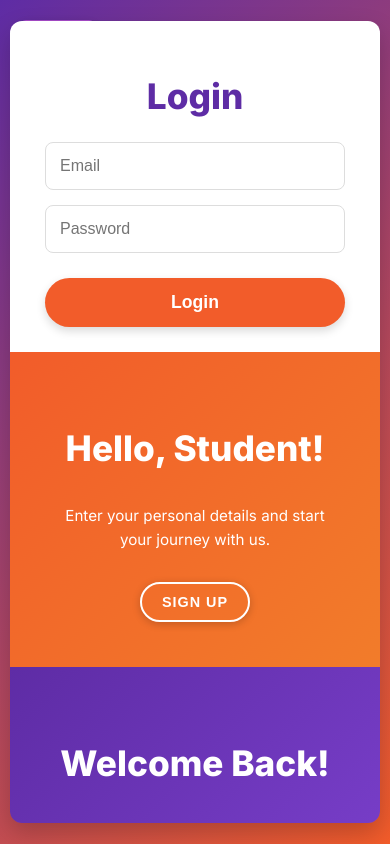
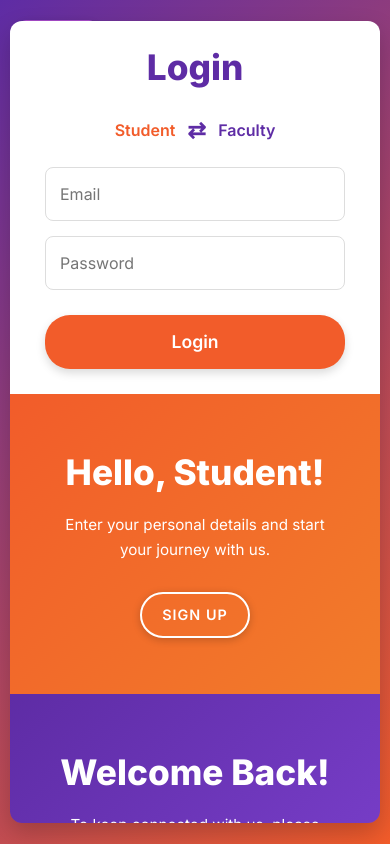
Before and after one commit to pritulsingh/iiitn-frontend, a React (Vite) app: page /auth in a window 390 px wide. Built offline with nearby package versions, Linux system fonts and the light colour scheme.

Commit message:
final frontend

```diff
--- a/package.json
+++ b/package.json
@@ -10,6 +10,7 @@
     "preview": "vite preview"
   },
   "dependencies": {
+    "bootstrap": "^5.3.7",
     "lucide-react": "^0.539.0",
     "react": "^19.1.1",
     "react-dom": "^19.1.1",
--- a/src/css/AuthPage.css
+++ b/src/css/AuthPage.css
@@ -1,10 +1,43 @@
+/*
+ * Updated CSS for the authentication panel.
+ *
+ * This version introduces CSS custom properties for better maintainability and
+ * readability while preserving all original functionality and design.
+ */
+
 /* Import Inter font from Google Fonts */
 @import url('https://fonts.googleapis.com/css2?family=Inter:wght@400;600;700;800&display=swap');
 
-/* Base styles for the entire page, ensuring full viewport coverage */
+/* --- CSS Variables --- */
+/*
+ * Define a centralized color palette and other reusable values.
+ * This makes it much easier to update the theme later.
+ */
+:root {
+    --primary-purple: #5E2CA5;
+    --primary-orange: #F25C2A;
+    --dark-purple-gradient-start: #5E2CA5;
+    --dark-purple-gradient-end: #7e42d1;
+    --orange-gradient-start: #F25C2A;
+    --orange-gradient-end: #f27c2a;
+    --hover-orange: #e04b1e;
+    --background-gradient-start: #5E2CA5;
+    --background-gradient-end: #F25C2A;
+    --text-color-dark: #5E2CA5;
+    --border-color-light: #ddd;
+    --button-shadow: rgba(0,0,0,0.15);
+    --panel-shadow: rgba(0,0,0,0.2);
+    --border-radius: 12px;
+    --button-radius: 25px;
+    --font-family: 'Inter', sans-serif;
+    --transition-speed: 0.6s;
+    --cubic-bezier: cubic-bezier(0.68, -0.55, 0.265, 1.55);
+}
+
+/* --- Global & Base Styles --- */
 body {
     margin: 0;
-    font-family: 'Inter', sans-serif;
+    font-family: var(--font-family);
     -webkit-font-smoothing: antialiased;
     -moz-osx-font-smoothing: grayscale;
 }
@@ -13,62 +46,61 @@ body {
     display: flex;
     justify-content: center;
     align-items: center;
-    min-height: 100vh; /* Takes full viewport height */
-    background: linear-gradient(135deg, #5E2CA5, #F25C2A); /* Main background gradient with new colors */
-    overflow: hidden; /* Hides content outside during transitions */
-    width: 100vw; /* Ensure it covers full width too */
+    min-height: 100vh;
+    background: linear-gradient(135deg, var(--background-gradient-start), var(--background-gradient-end));
+    overflow: hidden;
+    width: 100vw;
 }
 
-/* Container for the authentication panel */
+/* --- Main Panel Layout --- */
 .auth-panel {
     position: relative;
-    width: 80vw; /* Responsive width */
-    max-width: 900px; /* Max width for large screens */
-    height: 550px; /* Fixed height for consistent sliding */
+    width: 80vw;
+    max-width: 900px;
+    height: 550px;
     background-color: white;
-    border-radius: 12px;
-    box-shadow: 0 10px 25px rgba(0,0,0,0.2);
-    overflow: hidden; /* Crucial for hiding the non-active view */
+    border-radius: var(--border-radius);
+    box-shadow: 0 10px 25px var(--panel-shadow);
+    overflow: hidden;
 }
 
-/* The container that holds both the LoginView and SignUpView */
-/* It will slide horizontally to reveal the active view */
 .views-wrapper {
     display: flex;
-    width: 200%; /* Holds two 100% width views side-by-side */
+    width: 200%;
     height: 100%;
-    transition: transform 0.6s cubic-bezier(0.68, -0.55, 0.265, 1.55);
+    transition: transform var(--transition-speed) var(--cubic-bezier);
 }
 
-/* Each individual full authentication view (login or signup) */
+/* Each full authentication view (login or signup) */
 .auth-view {
-    width: 50%; /* Each view takes half of the 200% wrapper, effectively 100% of auth-panel */
+    width: 50%;
     height: 100%;
-    display: flex; /* Arranges its form and overlay sections horizontally */
-    flex-shrink: 0; /* Prevents shrinking when flex items try to fit */
+    display: flex;
+    flex-shrink: 0;
 }
 
-/* Styling for the form and overlay sections within each auth-view */
-.form-section, .overlay-section {
-    width: 50%; /* Each takes half of the auth-view */
+/* --- Form and Overlay Sections --- */
+.form-section,
+.overlay-section {
+    width: 50%;
     height: 100%;
     display: flex;
     justify-content: center;
     align-items: center;
     padding: 40px;
-    box-sizing: border-box; /* Includes padding in element's total width */
+    box-sizing: border-box;
 }
 
 /* Specific gradients for the overlay sections */
 .signup-prompt-overlay {
-    background: linear-gradient(135deg, #F25C2A, #f27c2a); /* Orange gradient for Sign Up prompt */
+    background: linear-gradient(135deg, var(--orange-gradient-start), var(--orange-gradient-end));
 }
 
 .login-prompt-overlay {
-    background: linear-gradient(135deg, #5E2CA5, #7e42d1); /* Purple gradient for Login prompt */
+    background: linear-gradient(135deg, var(--dark-purple-gradient-start), var(--dark-purple-gradient-end));
 }
 
-/* Styling for the form boxes (Login and Sign Up forms) */
+/* --- Form Elements --- */
 .form-box {
     width: 100%;
     max-width: 300px;
@@ -79,7 +111,7 @@ body {
 
 .form-box h2 {
     margin-bottom: 25px;
-    color: #5E2CA5; /* Dark purple for headings */
+    color: var(--text-color-dark);
     font-size: 2.2rem;
     font-weight: 800;
 }
@@ -87,7 +119,7 @@ body {
 .form-box input {
     padding: 14px;
     margin-bottom: 15px;
-    border: 1px solid #ddd;
+    border: 1px solid var(--border-color-light);
     border-radius: 8px;
     font-size: 1rem;
     outline: none;
@@ -95,29 +127,29 @@ body {
 }
 
 .form-box input:focus {
-    border-color: #F25C2A; /* Orange on focus */
+    border-color: var(--primary-orange);
 }
 
 .form-box button {
     padding: 14px 25px;
-    background: #F25C2A; /* Orange for buttons */
+    background: var(--primary-orange);
     color: white;
     border: none;
-    border-radius: 25px; /* Pill-shaped button */
+    border-radius: var(--button-radius);
     cursor: pointer;
     font-size: 1.1rem;
     font-weight: 600;
     margin-top: 10px;
     transition: background-color 0.3s ease, transform 0.2s ease;
-    box-shadow: 0 4px 10px rgba(0,0,0,0.15);
+    box-shadow: 0 4px 10px var(--button-shadow);
 }
 
 .form-box button:hover {
-    background-color: #e04b1e; /* Slightly darker orange on hover */
-    transform: translateY(-2px); /* Slight lift effect */
+    background-color: var(--hover-orange);
+    transform: translateY(-2px);
 }
 
-/* Styling for the overlay content (messages and switch buttons) */
+/* --- Overlay Content & Ghost Buttons --- */
 .overlay-content {
     display: flex;
     flex-direction: column;
@@ -126,7 +158,7 @@ body {
     text-align: center;
     color: white;
     padding: 20px;
-    border-radius: 8px; /* Consistent rounded corners */
+    border-radius: 8px;
     height: 100%;
     width: 100%;
 }
@@ -143,74 +175,69 @@ body {
     margin-bottom: 30px;
 }
 
-/* Styling for the 'ghost' buttons used for switching modes */
 .ghost-button {
     background: transparent;
     border: 2px solid white;
     color: white;
     padding: 12px 28px;
-    border-radius: 25px; /* Pill-shaped buttons */
+    border-radius: var(--button-radius);
     font-weight: 600;
     cursor: pointer;
     transition: background-color 0.3s ease, color 0.3s ease;
     text-transform: uppercase;
     letter-spacing: 1px;
-    box-shadow: 0 2px 8px rgba(0,0,0,0.2);
+    box-shadow: 0 2px 8px var(--panel-shadow);
 }
 
 .ghost-button:hover {
     background-color: white;
-    color: #F25C2A; /* Changes to orange or purple based on context */
+    color: var(--primary-orange);
 }
 
-/* --- Sliding Logic (Desktop/Wide Screens) --- */
-/* Default state: Login view is active, views-wrapper is at its initial position */
+/* --- Sliding Logic (Desktop) --- */
 .views-wrapper.login-active {
     transform: translateX(0%);
 }
 
-/* When signup view is active, views-wrapper slides left by 50% */
 .views-wrapper.signup-active {
     transform: translateX(-50%);
 }
 
-/* --- Responsive Adjustments for Smaller Screens (stacked layout) --- */
+/* --- Responsive Adjustments (Mobile) --- */
 @media (max-width: 768px) {
     .auth-panel {
         width: 95vw;
-        height: auto; /* Height adjusts to content dynamically */
-        flex-direction: column; /* Stack sections vertically */
+        height: auto;
+        flex-direction: column;
         max-height: 95vh;
-        overflow-y: auto; /* Allow scrolling if content is too long */
+        overflow-y: auto;
     }
 
     .views-wrapper {
-        flex-direction: column; /* Stack views vertically */
-        width: 100%; /* Reset width for vertical stacking */
+        flex-direction: column;
+        width: 100%;
         height: auto;
-        /* Adjust transition for vertical movement */
-        transition: transform 0.6s cubic-bezier(0.68, -0.55, 0.265, 1.55);
+        transition: transform var(--transition-speed) var(--cubic-bezier);
     }
 
     .auth-view {
-        flex-direction: column; /* Stack form and overlay sections vertically within each view */
-        width: 100%; /* Each view takes full width when stacked */
-        min-height: 600px; /* Minimum height for each stacked view */
+        flex-direction: column;
+        width: 100%;
+        min-height: 600px;
     }
 
-    .form-section, .overlay-section {
-        width: 100%; /* Each section takes full width */
-        min-height: 300px; /* Ensure minimum height for stacked sections */
+    .form-section,
+    .overlay-section {
+        width: 100%;
+        min-height: 300px;
         padding: 25px;
     }
 
-    /* --- Sliding Logic for Small Screens (Vertical Slide) --- */
-    /* Default state: Login view is active, wrapper is at its initial top position */
+    /* Vertical Sliding Logic for Mobile */
     .views-wrapper.login-active {
         transform: translateY(0);
     }
 
-    /* When signup view is active, wrapper slides up by 50% */
     .views-wrapper.signup-active {
         transform: translateY(-50%);
     }
@@ -218,14 +245,18 @@ body {
     .overlay-content h2 {
         font-size: 2.2rem;
     }
+
     .overlay-content p {
         font-size: 0.95rem;
     }
+
     .ghost-button {
         padding: 10px 20px;
         font-size: 0.9rem;
     }
 }
+
+/* --- Additional Elements --- */
 .back-button {
     position: absolute;
     top: 20px;
@@ -238,7 +269,7 @@ body {
     border: none;
     border-radius: 30px;
     cursor: pointer;
-  box-shadow: 0 4px 10px rgba(0, 0, 0, 0.15);
+    box-shadow: 0 4px 10px var(--button-shadow);
     transition: all 0.3s ease;
 }
 
@@ -250,3 +281,79 @@ body {
 .back-button:active {
     transform: scale(0.97);
 }
+
+/* --- Improved Toggle Switch UI --- */
+.switch-container {
+    display: inline-block;
+    vertical-align: middle;
+    margin: 0 10px; /* Adjust spacing as needed */
+}
+
+/* Hide the default checkbox input */
+.switch-checkbox {
+    display: none;
+}
+
+/* The visual part of the toggle switch (the track) */
+.switch-label {
+    display: block;
+    width: 60px;
+    height: 34px;
+    background-color: #ccc;
+    border-radius: 34px;
+    position: relative;
+    cursor: pointer;
+    transition: background-color 0.4s ease;
+}
+
+/* The sliding knob of the toggle switch */
+.switch-label::after {
+    content: '';
+    position: absolute;
+    top: 4px;
+    left: 4px;
+    width: 26px;
+    height: 26px;
+    background-color: white;
+    border-radius: 50%;
+    transition: transform 0.4s ease;
+}
+
+/* When the checkbox is checked, change the background and slide the knob */
+.switch-checkbox:checked + .switch-label {
+    background-color: var(--primary-orange);
+}
+
+.switch-checkbox:checked + .switch-label::after {
+    transform: translateX(26px);
+}
+.user-type-switch {
+    display: flex;
+    align-items: center;
+    justify-content: center;
+    gap: 12px;
+    margin-bottom: 20px;
+    font-weight: 600;
+    font-size: 1rem;
+    color: var(--text-color-dark);
+}
+
+.user-type-switch span {
+    cursor: pointer;
+    transition: color 0.3s ease, transform 0.3s ease;
+}
+
+.user-type-switch .active {
+    color: var(--primary-orange);
+}
+
+.switch-arrow {
+    font-size: 1.4rem;
+    color: var(--primary-purple);
+    user-select: none;
+    transition: transform 0.3s ease;
+}
+
+.switch-arrow.rotated {
+    transform: rotate(180deg);
+}
--- a/src/pages/AuthPage.jsx
+++ b/src/pages/AuthPage.jsx
@@ -1,11 +1,29 @@
 import React, { useState } from "react";
-import { useNavigate } from "react-router-dom"; // <-- Import navigation hook
+import "bootstrap/dist/css/bootstrap.min.css";
+import { useNavigate } from "react-router-dom";
 import "../css/AuthPage.css";
 
 function LoginForm() {
+  const [isStudent, setIsStudent] = useState(true);
+
+  const handleSwitchClick = () => {
+    setIsStudent(!isStudent);
+  };
+
   return (
     <div className="form-box">
       <h2>Login</h2>
+       {/* Student / Faculty Switch */}
+      <div className="user-type-switch">
+        <span className={isStudent ? "active" : ""}>Student</span>
+        <span
+          className={`switch-arrow ${isStudent ? "" : "rotated"}`}
+          onClick={handleSwitchClick}
+        >
+          ⇄
+        </span>
+        <span className={!isStudent ? "active" : ""}>Faculty</span>
+      </div>
       <input type="email" placeholder="Email" />
       <input type="password" placeholder="Password" />
       <button>Login</button>
@@ -14,9 +32,28 @@ function LoginForm() {
 }
 
 function SignUpForm() {
+  const [isStudent, setIsStudent] = useState(true);
+
+  const handleSwitchClick = () => {
+    setIsStudent(!isStudent);
+  };
+
   return (
     <div className="form-box">
       <h2>Sign Up</h2>
+
+      {/* Student / Faculty Switch */}
+      <div className="user-type-switch">
+        <span className={isStudent ? "active" : ""}>Student</span>
+        <span
+          className={`switch-arrow ${isStudent ? "" : "rotated"}`}
+          onClick={handleSwitchClick}
+        >
+          ⇄
+        </span>
+        <span className={!isStudent ? "active" : ""}>Faculty</span>
+      </div>
+
       <input type="text" placeholder="Full Name" />
       <input type="email" placeholder="Email" />
       <input type="password" placeholder="Password" />
@@ -25,9 +62,10 @@ function SignUpForm() {
   );
 }
 
+
 export default function AuthPage() {
   const [isLoginActive, setIsLoginActive] = useState(true);
-  const navigate = useNavigate(); // For going back
+  const navigate = useNavigate();
 
   const handleLoginClick = () => setIsLoginActive(true);
   const handleSignupClick = () => setIsLoginActive(false);
@@ -37,7 +75,7 @@ export default function AuthPage() {
       {/* Back Button */}
       <button
         className="back-button"
-        onClick={() => navigate(-1)} // Go back to previous page
+        onClick={() => navigate(-1)}
         style={{
           position: "absolute",
           top: "20px",
@@ -55,7 +93,9 @@ export default function AuthPage() {
 
       <div className="auth-panel">
         <div
-          className={`views-wrapper ${isLoginActive ? "login-active" : "signup-active"}`}
+          className={`views-wrapper ${
+            isLoginActive ? "login-active" : "signup-active"
+          }`}
         >
           {/* Login View */}
           <div className="auth-view login-view">
--- a/src/pages/Header.jsx
+++ b/src/pages/Header.jsx
@@ -14,7 +14,6 @@ export default function Header() {
           <span style={styles.tagline}>Learn • Share • Grow</span>
         </div>
       </div>
-
       <div style={styles.links}>
         <a href="#materials" style={styles.link}>
           <FaBookOpen style={styles.icon} /> Study Materials
```
Also changed, not shown: src/css/authpage.module.css (added), 1 other file (tests, documents, lock files or other folders). Lines whose indentation alone changed are shown as unchanged.
